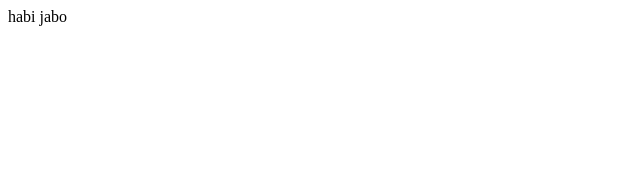
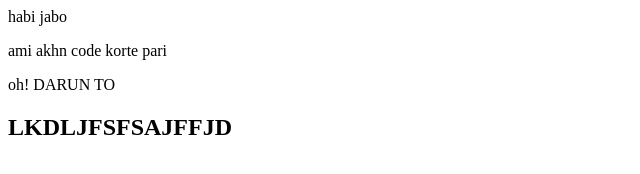
Before and after one commit to anowarul-desiner/my-second-repo, a plain HTML site: page index.html in a window 1280 px wide. Shown: the whole page, without its empty margins (0-640 px from the left). Drawn offline with Linux system fonts and the light colour scheme.

Commit message:
ata 3 no commit

```diff
--- a/index.html
+++ b/index.html
@@ -8,5 +8,8 @@
 </head>
 <body>
     habi jabo
+    <p>ami akhn code korte pari</p>
+    <p>oh! DARUN TO</p>
+    <H2>LKDLJFSFSAJFFJD</H2>
 </body>
 </html>
```
